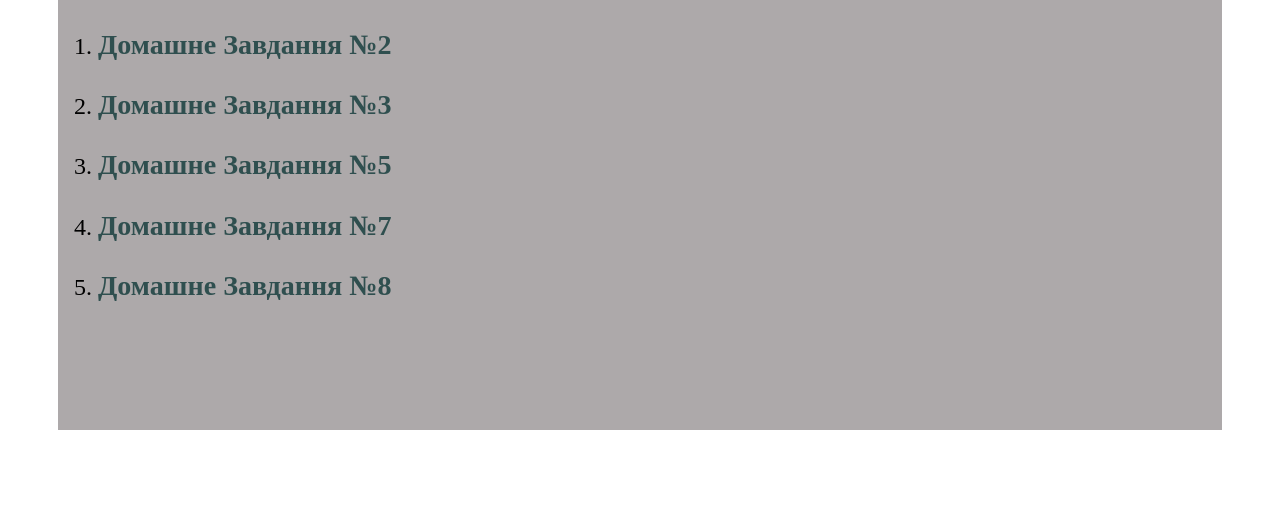
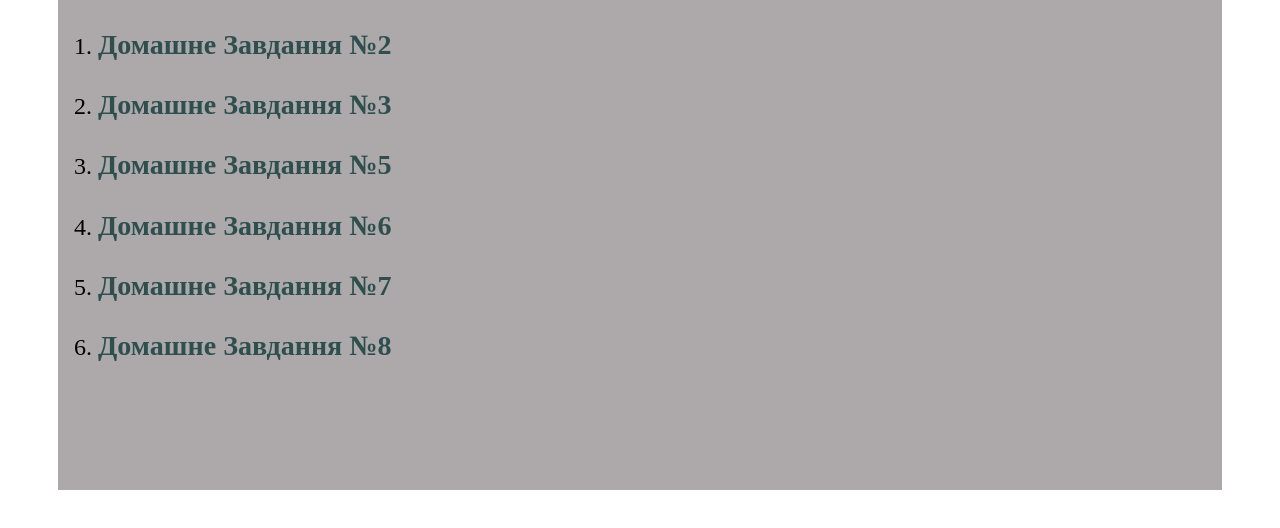
Before and after one commit to LosievIvan/Course-JS-2025, a plain HTML site: page index.html in a window 1280 px wide. Shown: the part 188-716 px from the top of the page. Drawn offline with Linux system fonts and the light colour scheme.

Commit message:
Update index.html

```diff
--- a/index.html
+++ b/index.html
@@ -31,6 +31,11 @@
 						</a>
 					</li>
 					<li class="main__item">
+						<a class="main__link" target="_blank" href="Lesson-6/index.html">
+							<h3 class="main__subtitle">Домашне Завдання №6</h3>
+						</a>
+					</li>
+					<li class="main__item">
 						<a class="main__link" target="_blank" href="Lesson-7/index.html">
 							<h3 class="main__subtitle">Домашне Завдання №7</h3>
 						</a>
```
